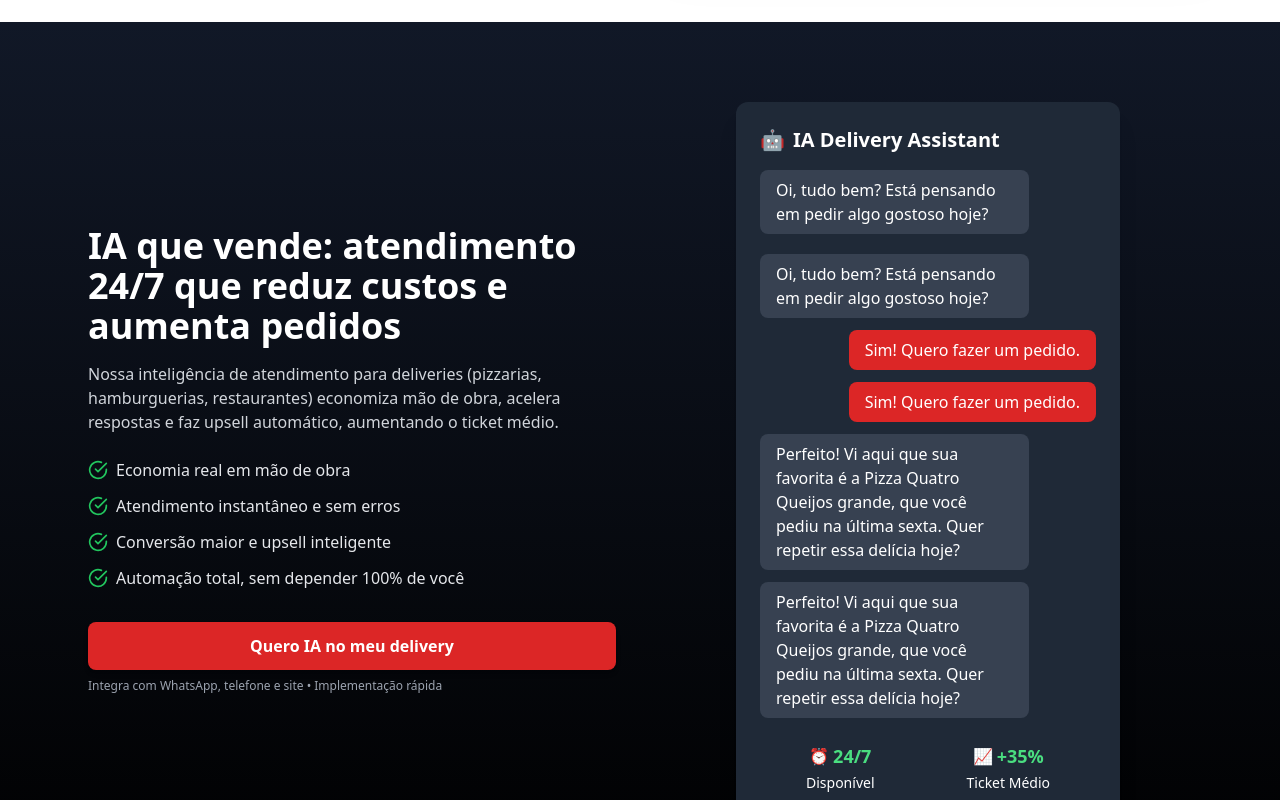
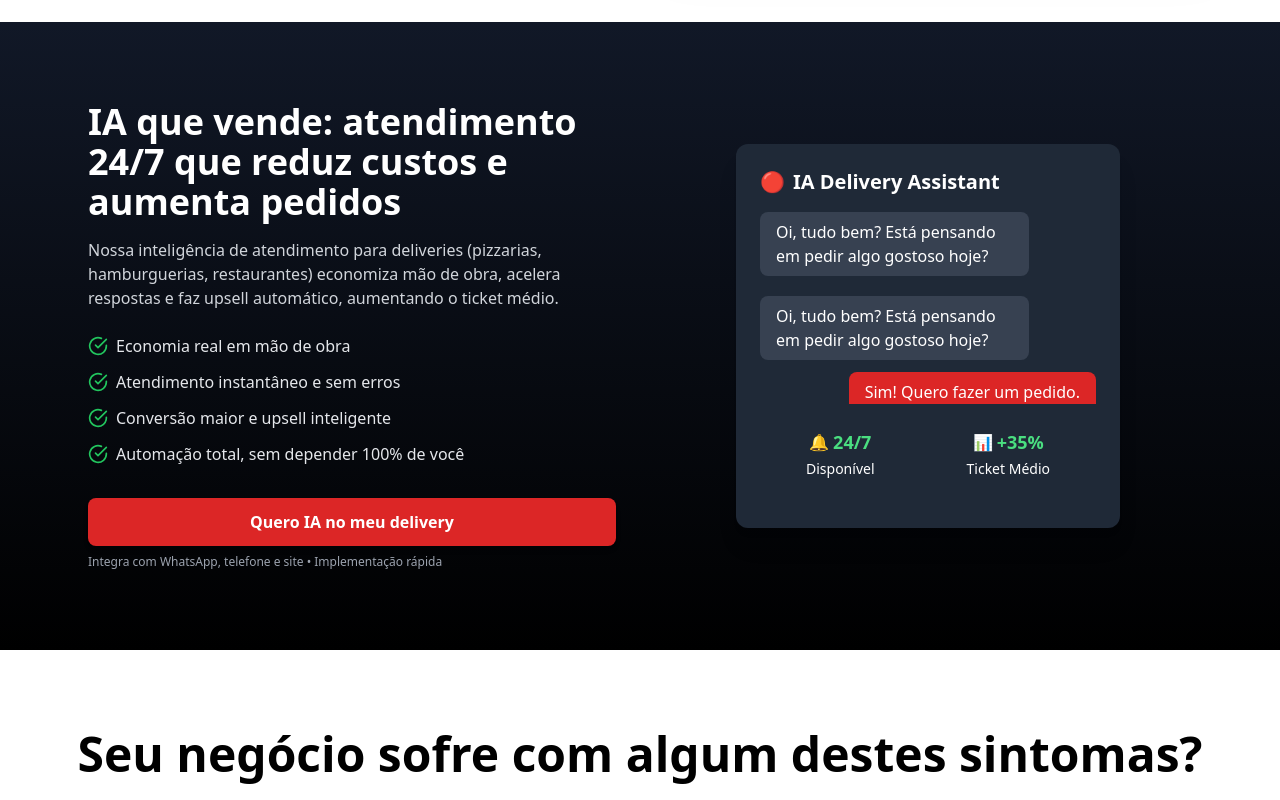
Before and after one commit to gnomogold/novo-site-2M, a React (Vite) app: page / in a window 1280 px wide. Shown: the part 2120-2920 px from the top of the page. Built offline with nearby package versions, Linux system fonts and the light colour scheme.

Commit message:
Fix chat dialog height, timing, and icons

```diff
--- a/src/components/IADelivery.tsx
+++ b/src/components/IADelivery.tsx
@@ -1,5 +1,5 @@
 import React from 'react';
-import { Bot, Clock, TrendingUp, Users, CheckCircle } from 'lucide-react';
+import { CheckCircle } from 'lucide-react';
 
 interface IADeliveryProps {
   onCtaClick: () => void;
@@ -75,28 +75,28 @@ const AnimatedChatMockup: React.FC = () => {
     allMessages.forEach((msg, i) => {
       setTimeout(() => {
         setMessages(prev => [...prev, msg]);
-      }, i * 2500); // 2.5 seconds between messages
+      }, i * 4000); // 4 seconds between messages (slower)
     });
   }, []);
 
   React.useEffect(() => {
     runConversation();
 
-    // Set up looping - restart after all messages + 2 seconds
+    // Set up looping - restart after all messages + 8 seconds (longer pause)
     const loopInterval = setInterval(() => {
       runConversation();
-    }, allMessages.length * 2500 + 2000);
+    }, allMessages.length * 4000 + 8000);
 
     return () => clearInterval(loopInterval);
   }, [runConversation]);
 
   return (
-    <div className="bg-gray-800 rounded-xl shadow-xl p-6 w-full max-w-sm text-white font-sans">
+    <div className="bg-gray-800 rounded-xl shadow-xl p-6 w-full max-w-sm text-white font-sans h-96">
       <h3 className="text-xl font-bold flex items-center mb-4">
-        <span className="mr-2">🤖</span>
+        <span className="mr-2">🔴</span>
         IA Delivery Assistant
       </h3>
-      <div className="space-y-3 min-h-[200px] overflow-hidden flex flex-col">
+      <div className="space-y-3 h-48 overflow-hidden flex flex-col">
         {messages.map((msg, index) => (
           <div
             key={index}
@@ -117,13 +117,13 @@ const AnimatedChatMockup: React.FC = () => {
       <div className="mt-6 flex justify-around text-center">
         <div>
           <div className="flex items-center justify-center text-green-400">
-            <span className="mr-1">⏰</span><span className="text-lg font-semibold">24/7</span>
+            <span className="mr-1">🔔</span><span className="text-lg font-semibold">24/7</span>
           </div>
           <span className="text-white text-sm">Disponível</span>
         </div>
         <div>
           <div className="flex items-center justify-center text-green-400">
-            <span className="mr-1">📈</span><span className="text-lg font-semibold">+35%</span>
+            <span className="mr-1">📊</span><span className="text-lg font-semibold">+35%</span>
           </div>
           <span className="text-white text-sm">Ticket Médio</span>
         </div>
```
